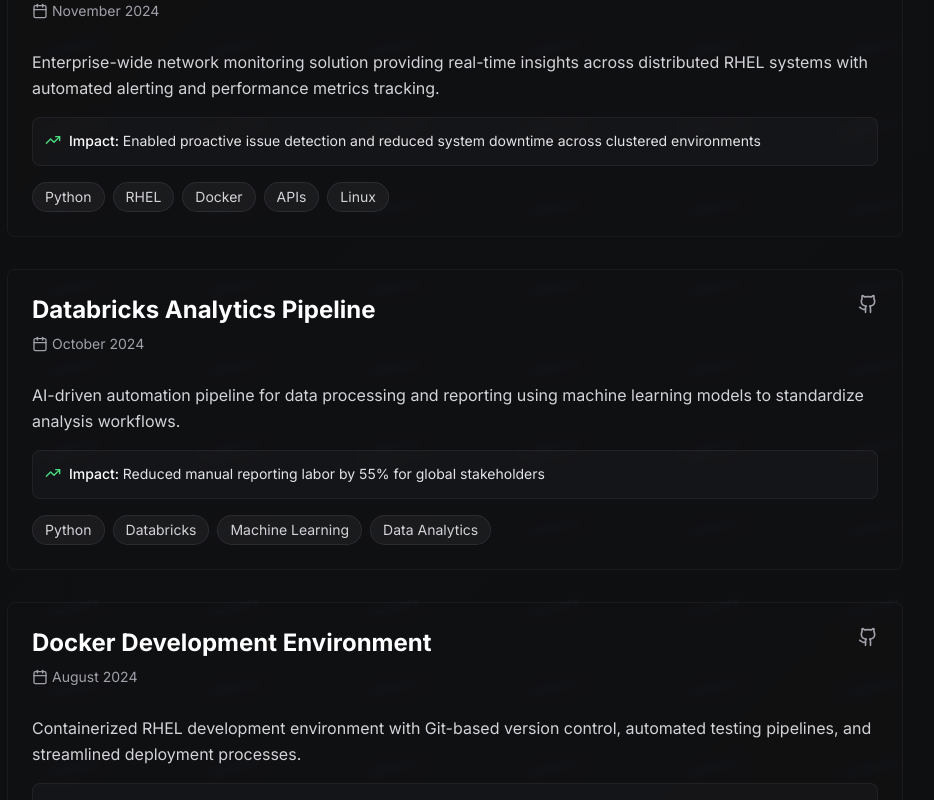
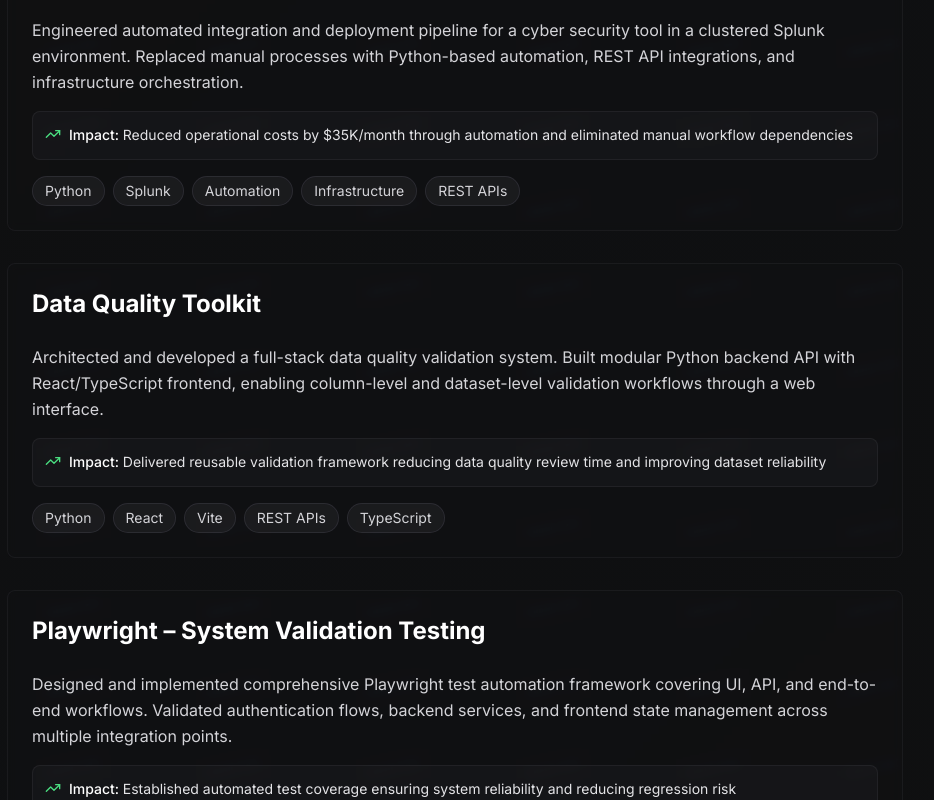
Before and after one commit to drewdezco/2025_updated_portfolio, a React (Vite) app: page / in a window 1280 px wide. Shown: the part 1120-1920 px from the top of the page, without its empty margins (185-1119 px from the left). Built offline with nearby package versions, Linux system fonts and the light colour scheme.

Commit message:
updated projects

```diff
--- a/src/components/Projects.tsx
+++ b/src/components/Projects.tsx
@@ -1,6 +1,6 @@
 import React from 'react'
 import { Link } from 'react-router-dom'
-import { ExternalLink, Calendar, Github, TrendingUp, ArrowRight } from 'lucide-react'
+import { ExternalLink, Github, TrendingUp, ArrowRight } from 'lucide-react'
 import { useIntersectionObserver } from '../hooks/useIntersectionObserver'
 import BackgroundPattern from './BackgroundPattern'
 
@@ -24,33 +24,27 @@
   const projects: Project[] = [
     {
       id: '1',
-      title: 'Network Monitoring System',
-      description: 'Enterprise-wide network monitoring solution providing real-time insights across distributed RHEL systems with automated alerting and performance metrics tracking.',
-      impact: 'Enabled proactive issue detection and reduced system downtime across clustered environments',
-      technologies: ['Python', 'RHEL', 'Docker', 'APIs', 'Linux'],
-      githubUrl: 'https://github.com/drewdezco/network-monitor',
-      featured: true,
-      completedDate: 'November 2024'
+      title: 'Cyber Security Integration',
+      description: 'Engineered automated integration and deployment pipeline for a cyber security tool in a clustered Splunk environment. Replaced manual processes with Python-based automation, REST API integrations, and infrastructure orchestration.',
+      impact: 'Reduced operational costs by $35K/month through automation and eliminated manual workflow dependencies',
+      technologies: ['Python', 'Splunk', 'Automation', 'Infrastructure', 'REST APIs'],
+      featured: true
     },
     {
       id: '2',
-      title: 'Databricks Analytics Pipeline',
-      description: 'AI-driven automation pipeline for data processing and reporting using machine learning models to standardize analysis workflows.',
-      impact: 'Reduced manual reporting labor by 55% for global stakeholders',
-      technologies: ['Python', 'Databricks', 'Machine Learning', 'Data Analytics'],
-      githubUrl: 'https://github.com/drewdezco/analytics-pipeline',
-      featured: true,
-      completedDate: 'October 2024'
+      title: 'Data Quality Toolkit',
+      description: 'Architected and developed a full-stack data quality validation system. Built modular Python backend API with React/TypeScript frontend, enabling column-level and dataset-level validation workflows through a web interface.',
+      impact: 'Delivered reusable validation framework reducing data quality review time and improving dataset reliability',
+      technologies: ['Python', 'React', 'Vite', 'REST APIs', 'TypeScript'],
+      featured: true
     },
     {
       id: '3',
-      title: 'Docker Development Environment',
-      description: 'Containerized RHEL development environment with Git-based version control, automated testing pipelines, and streamlined deployment processes.',
-      impact: 'Improved development team productivity through standardized workflows',
-      technologies: ['Docker', 'RHEL', 'Git', 'CI/CD', 'Bash'],
-      githubUrl: 'https://github.com/drewdezco/docker-dev-env',
-      featured: true,
-      completedDate: 'August 2024'
+      title: 'Playwright – System Validation Testing',
+      description: 'Designed and implemented comprehensive Playwright test automation framework covering UI, API, and end-to-end workflows. Validated authentication flows, backend services, and frontend state management across multiple integration points.',
+      impact: 'Established automated test coverage ensuring system reliability and reducing regression risk',
+      technologies: ['Playwright', 'Python', 'Test Automation', 'CI/CD', 'API Testing'],
+      featured: true
     }
   ]
 
@@ -81,12 +75,6 @@
             <h3 className="text-2xl font-bold text-white mb-2">
               {project.title}
             </h3>
-            {project.completedDate && (
-              <div className="flex items-center text-gray-400 text-sm mb-3">
-                <Calendar className="w-4 h-4 mr-1" />
-                {project.completedDate}
-              </div>
-            )}
           </div>
 
           {/* Action Links */}
@@ -174,15 +162,15 @@
         </div>
 
         {/* View All Projects Button */}
-        <div className={`flex justify-center mt-12 transition-all duration-1000 ease-out ${
+        <div className={`flex justify-center mt-16 transition-all duration-1000 ease-out ${
           isVisible ? 'opacity-100 translate-y-0' : 'opacity-0 translate-y-8'
         }`} style={{ transitionDelay: '1500ms' }}>
           <Link
             to="/projects"
-            className="btn-secondary inline-flex items-center"
+            className="inline-flex items-center px-8 py-4 text-lg font-semibold bg-gradient-to-r from-gray-700 to-gray-800 text-white rounded-lg hover:from-gray-600 hover:to-gray-700 border-2 border-gray-500/70 hover:border-gray-400 transition-all duration-500 ease-in-out hover:shadow-lg hover:shadow-gray-500/30 hover:scale-105 focus:outline-none focus:ring-2 focus:ring-gray-400 focus:ring-offset-2 focus:ring-offset-black-950"
           >
             View All Projects
-            <ArrowRight className="w-4 h-4 ml-2" />
+            <ArrowRight className="w-5 h-5 ml-3" />
           </Link>
         </div>
       </div>
--- a/src/pages/AllProjects.tsx
+++ b/src/pages/AllProjects.tsx
@@ -1,6 +1,6 @@
 import React, { useLayoutEffect } from 'react'
 import { Link } from 'react-router-dom'
-import { ArrowLeft, Github, ExternalLink, Calendar, TrendingUp } from 'lucide-react'
+import { ArrowLeft, Github, ExternalLink, TrendingUp } from 'lucide-react'
 import { useIntersectionObserver } from '../hooks/useIntersectionObserver'
 import BackgroundPattern from '../components/BackgroundPattern'
 
@@ -26,39 +26,76 @@
 
   const { elementRef, isVisible } = useIntersectionObserver({ threshold: 0.1 })
 
-  // All projects - you can expand this list with more projects
+  // All projects
   const allProjects: Project[] = [
     {
       id: '1',
-      title: 'Network Monitoring System',
-      description: 'Enterprise-wide network monitoring solution providing real-time insights across distributed RHEL systems with automated alerting and performance metrics tracking.',
-      impact: 'Enabled proactive issue detection and reduced system downtime across clustered environments',
-      technologies: ['Python', 'RHEL', 'Docker', 'APIs', 'Linux'],
-      githubUrl: 'https://github.com/drewdezco/network-monitor',
-      featured: true,
-      completedDate: 'November 2024'
+      title: 'Cyber Security Integration',
+      description: 'Engineered automated integration and deployment pipeline for a cyber security tool in a clustered Splunk environment. Replaced manual processes with Python-based automation, REST API integrations, and infrastructure orchestration.',
+      impact: 'Reduced operational costs by $35K/month through automation and eliminated manual workflow dependencies',
+      technologies: ['Python', 'Splunk', 'Automation', 'Infrastructure', 'REST APIs'],
+      featured: true
     },
     {
       id: '2',
-      title: 'Databricks Analytics Pipeline',
-      description: 'AI-driven automation pipeline for data processing and reporting using machine learning models to standardize analysis workflows.',
-      impact: 'Reduced manual reporting labor by 55% for global stakeholders',
-      technologies: ['Python', 'Databricks', 'Machine Learning', 'Data Analytics'],
-      githubUrl: 'https://github.com/drewdezco/analytics-pipeline',
-      featured: true,
-      completedDate: 'October 2024'
+      title: 'Data Quality Toolkit',
+      description: 'Architected and developed a full-stack data quality validation system. Built modular Python backend API with React/TypeScript frontend, enabling column-level and dataset-level validation workflows through a web interface.',
+      impact: 'Delivered reusable validation framework reducing data quality review time and improving dataset reliability',
+      technologies: ['Python', 'React', 'Vite', 'REST APIs', 'TypeScript'],
+      featured: true
     },
     {
       id: '3',
-      title: 'Docker Development Environment',
-      description: 'Containerized RHEL development environment with Git-based version control, automated testing pipelines, and streamlined deployment processes.',
-      impact: 'Improved development team productivity through standardized workflows',
-      technologies: ['Docker', 'RHEL', 'Git', 'CI/CD', 'Bash'],
-      githubUrl: 'https://github.com/drewdezco/docker-dev-env',
-      featured: true,
-      completedDate: 'August 2024'
+      title: 'Playwright – System Validation Testing',
+      description: 'Designed and implemented comprehensive Playwright test automation framework covering UI, API, and end-to-end workflows. Validated authentication flows, backend services, and frontend state management across multiple integration points.',
+      impact: 'Established automated test coverage ensuring system reliability and reducing regression risk',
+      technologies: ['Playwright', 'Python', 'Test Automation', 'CI/CD', 'API Testing'],
+      featured: true
+    },
+    {
+      id: '4',
+      title: 'Data Quality AI Analysis',
+      description: 'Built data pipeline with AI-driven analysis capabilities to evaluate datasets and identify cyber security risks. Automated manual review processes through machine learning integration and batch processing workflows.',
+      technologies: ['Python', 'AI/ML', 'Data Pipelines', 'Automation', 'Data Analysis'],
+      featured: false
+    },
+    {
+      id: '5',
+      title: 'Data Pipeline Creation (SharePoint ↔ Splunk)',
+      description: 'Architected bidirectional data pipeline between SharePoint and Splunk using REST APIs. Implemented automated ingestion, synchronization, and data governance workflows with error handling and monitoring.',
+      technologies: ['Python', 'Splunk', 'Microsoft Graph API', 'REST APIs', 'Data Pipelines'],
+      featured: false
+    },
+    {
+      id: '6',
+      title: 'Splunk Custom Command Development',
+      description: 'Extended Splunk search functionality by developing custom SPL commands in Python. Enabled analysts to deploy new workflows and transformations without modifying underlying data sources or infrastructure.',
+      technologies: ['Python', 'Splunk', 'SPL', 'Custom Development', 'Automation'],
+      featured: false
+    },
+    {
+      id: '7',
+      title: 'Splunk Dashboard Development',
+      description: 'Engineered interactive Splunk dashboards with advanced user interactions and real-time data visualization. Integrated backend services via REST API for dynamic data retrieval and user-specific filtering.',
+      technologies: ['Splunk', 'JavaScript', 'REST APIs', 'Data Visualization', 'Dashboard Design'],
+      featured: false
+    },
+    {
+      id: '8',
+      title: 'Splunk JavaScript Automation',
+      description: 'Implemented custom JavaScript automation within Splunk dashboards to enhance interactivity and user workflows. Developed reusable components for enterprise reporting views with state management.',
+      technologies: ['JavaScript', 'Splunk', 'Automation', 'Dashboard Development', 'UX Enhancement'],
+      featured: false
+    },
+    {
+      id: '9',
+      title: 'Portfolio Website',
+      description: 'Built responsive portfolio website using React, TypeScript, and Tailwind CSS. Implemented smooth animations, intersection observer patterns, and optimized performance. Deployed via Cloudflare Pages with Git-based CI/CD.',
+      technologies: ['React', 'TypeScript', 'Vite', 'Tailwind CSS', 'Cloudflare'],
+      githubUrl: 'https://github.com/drewdezco/portfolio',
+      liveUrl: 'https://drewdez.me',
+      featured: false
     }
-    // Add more projects here as needed
   ]
 
   const ProjectCard: React.FC<{ project: Project; index: number; isVisible: boolean }> = ({ project, index, isVisible }) => {
@@ -96,12 +133,6 @@
               <h3 className="text-2xl font-bold text-white mb-2">
                 {project.title}
               </h3>
-              {project.completedDate && (
-                <div className="flex items-center text-gray-400 text-sm mb-3">
-                  <Calendar className="w-4 h-4 mr-1" />
-                  {project.completedDate}
-                </div>
-              )}
             </div>
 
             {/* Action Links */}
@@ -170,14 +201,14 @@
       <BackgroundPattern />
       <div className="container-max section-padding py-20 relative z-10">
         {/* Back Button */}
-        <div className={`transition-all duration-1000 ease-out ${
+        <div className={`transition-all duration-1000 ease-out mb-12 ${
           isVisible ? 'opacity-100 translate-y-0' : 'opacity-0 translate-y-8'
         }`}>
           <Link
             to="/"
-            className="inline-flex items-center text-gray-400 hover:text-white transition-colors duration-500 mb-8"
+            className="inline-flex items-center px-8 py-4 text-lg font-semibold bg-gradient-to-r from-gray-700 to-gray-800 text-white rounded-lg hover:from-gray-600 hover:to-gray-700 border-2 border-gray-500/70 hover:border-gray-400 transition-all duration-500 ease-in-out hover:shadow-lg hover:shadow-gray-500/30 hover:scale-105 focus:outline-none focus:ring-2 focus:ring-gray-400 focus:ring-offset-2 focus:ring-offset-black-950"
           >
-            <ArrowLeft className="w-4 h-4 mr-2" />
+            <ArrowLeft className="w-5 h-5 mr-3" />
             Back to Home
           </Link>
         </div>
```
Also changed, not shown: src/components/Navbar.tsx (+27 -4 lines), 1 other file (tests, documents, lock files or other folders).
